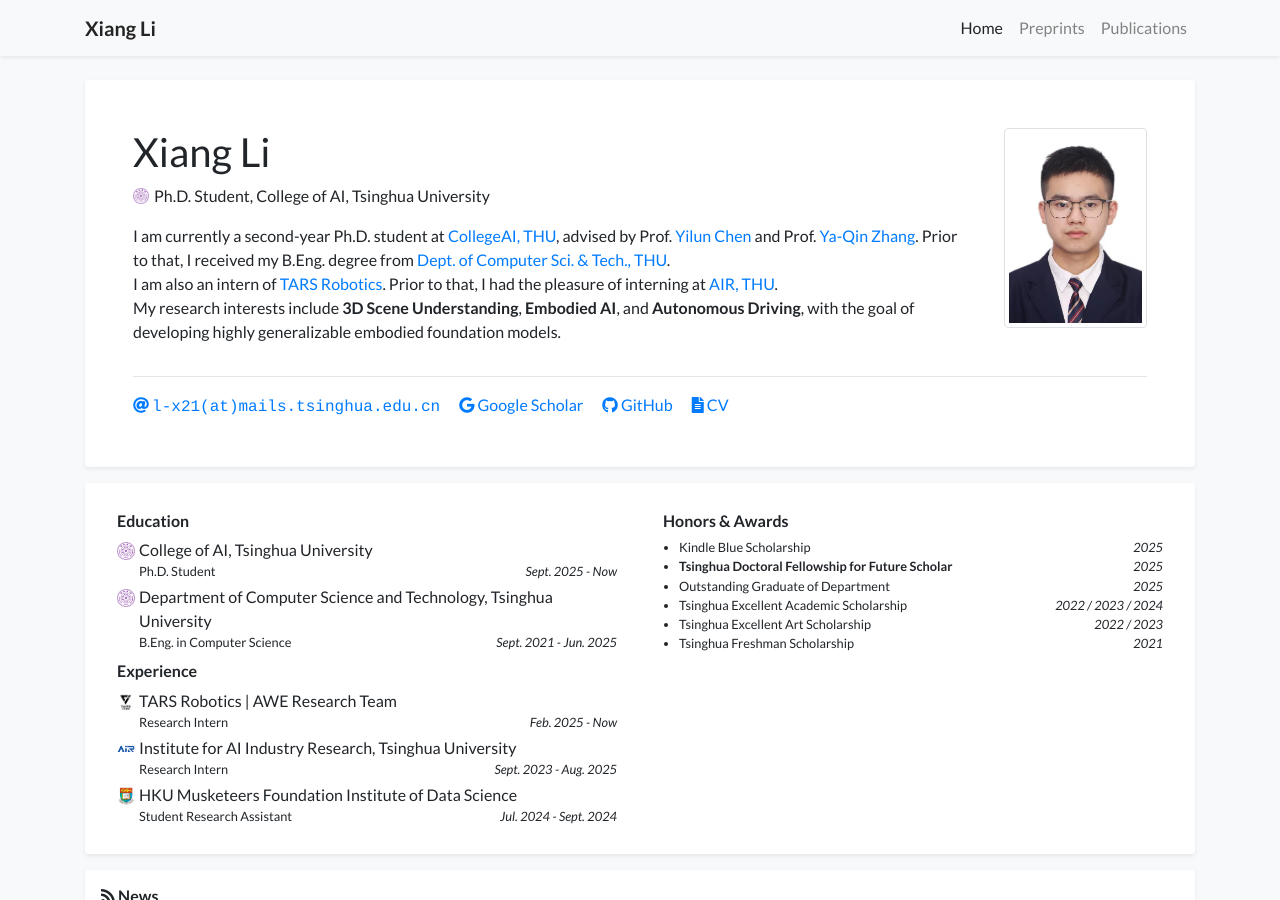
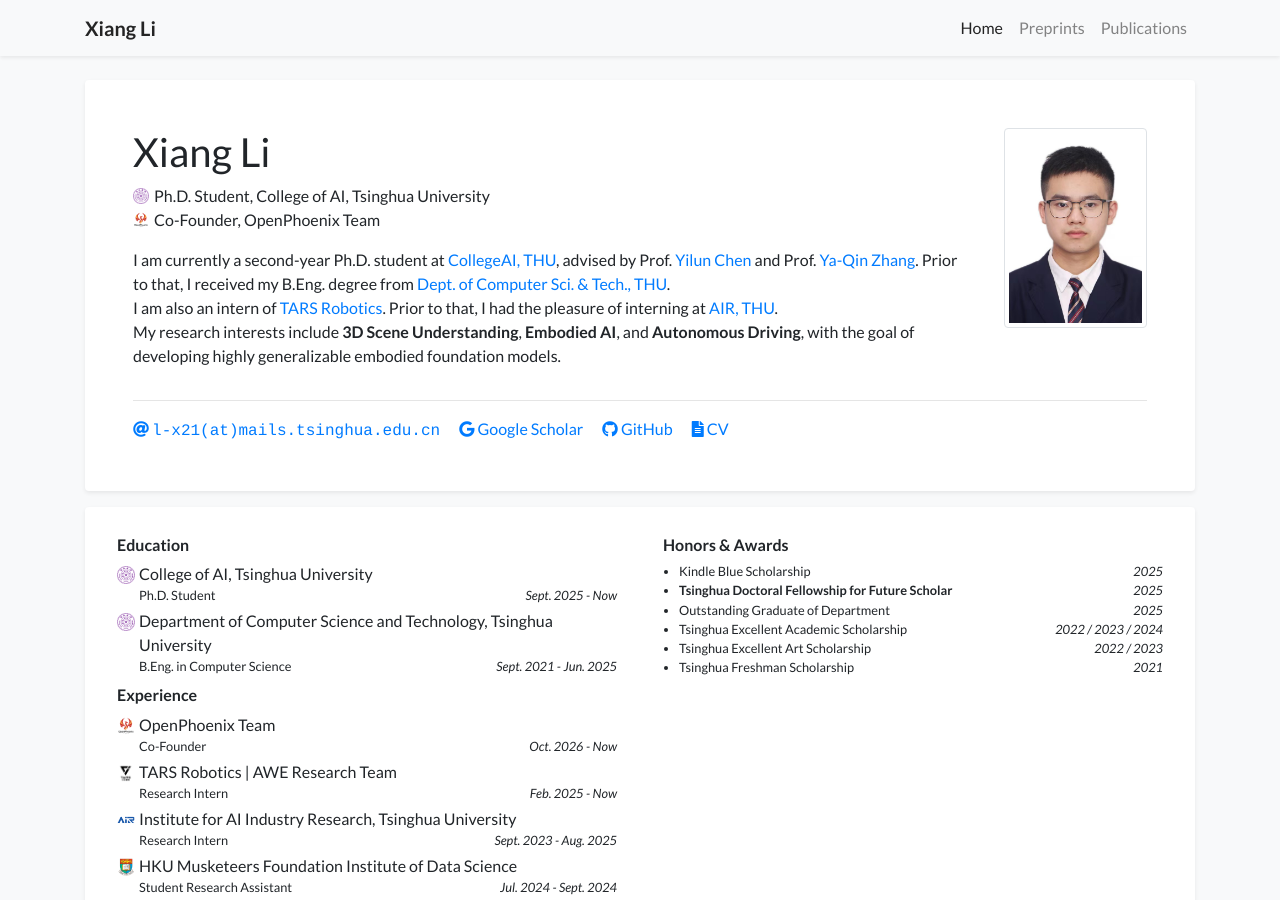
Before and after one commit to getterupper/getterupper.github.io, a Jekyll site: the page built from index.html, in a window 1280 px wide and 900 px high. Built offline with Jekyll 4.4.1, drawn with Linux system fonts in a browser that asks for light colours; a style sheet for code colours, icons or effects is not loaded.

Commit message:
[Feat] update profile

```diff
--- a/_data/profile.yml
+++ b/_data/profile.yml
@@ -4,6 +4,7 @@
 
 positions:
   - '<span class="no-break"><img src="assets/images/badges/THU.png" alt="Tsinghua University" class="inline-badge"/></span> Ph.D. Student, College of AI, Tsinghua University'
+  - '<span class="no-break"><img src="assets/images/badges/openphoenix.png" alt="OpenPhoenix Team" class="inline-badge"/></span> Co-Founder, OpenPhoenix Team'
 
 email: "l-x21@mails.tsinghua.edu.cn"
 gscholar: tu963_kAAAAJ
@@ -36,6 +37,10 @@
   date: Sept. 2021 - Jun. 2025
 
 experience:
+- name: OpenPhoenix Team
+  logo: assets/images/badges/openphoenix.png
+  position: Co-Founder
+  date: Oct. 2026 - Now
 - name: TARS Robotics | AWE Research Team
   logo: assets/images/badges/TARS.jpg
   position: Research Intern
```
Also changed, not shown: assets/images/badges/openphoenix.png (added).
